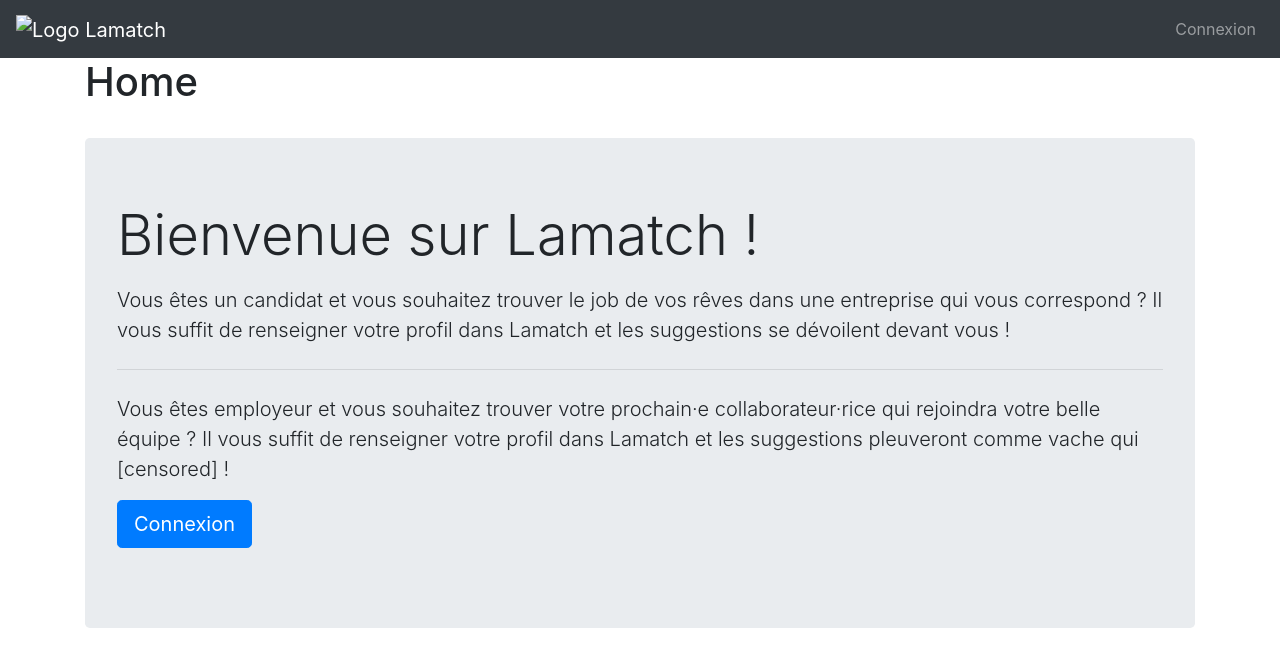
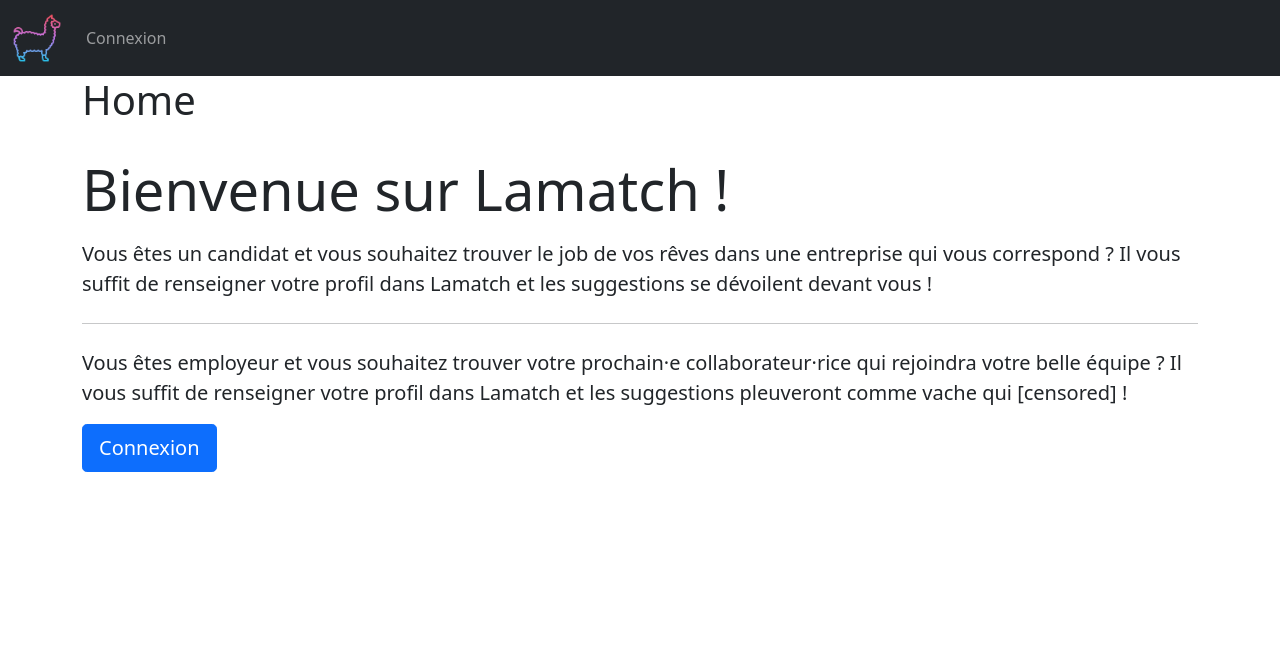
Before and after one commit to Fl0-dev/Lamatch, a Symfony app: template templates/main/home.html.twig in a window 1280 px wide. Shown: the top 667 px of the page. Run offline with Twig, Linux system fonts and the light colour scheme; the template is opened without the code that fills it, so the values that code supplies are empty; some libraries are stand-ins or nearby versions.

Commit message:
Passage sur Bootstrap 5 (arg!) fix route si admin lors du login

```diff
--- a/src/Controller/MainController.php
+++ b/src/Controller/MainController.php
@@ -23,7 +23,9 @@
     {
         //récupération de l'utilisateur
         $user = $this->getUser();
-
+        if ($user->getType()==null){
+            return $this->render('main/accueil.html.twig');
+        }
         //si première connexion
         if ($user->getType()==true && $user->getCandidat()==null){//si candidat
             return $this->redirectToRoute('candidat_ajout');
--- a/src/Entity/User.php
+++ b/src/Entity/User.php
@@ -53,7 +53,7 @@
     private $dateModiff;
 
     /**
-     * @ORM\Column(type="boolean")
+     * @ORM\Column(type="boolean",nullable=true)
      */
     private $type;
 
--- a/templates/base.html.twig
+++ b/templates/base.html.twig
@@ -7,23 +7,24 @@
           lang="fr">
     <meta http-equiv="X-UA-Compatible" content="ie=edge">
     <title>{% block title %}Lamatch{% endblock %}</title>
-    <link rel="icon" href="#">
-    <link rel="stylesheet" href="https://maxcdn.bootstrapcdn.com/bootstrap/4.0.0/css/bootstrap.min.css"
-          integrity="sha384-Gn5384xqQ1aoWXA+058RXPxPg6fy4IWvTNh0E263XmFcJlSAwiGgFAW/dAiS6JXm"
-          crossorigin="anonymous">
-    <link rel="stylesheet" href="https://cdn.jsdelivr.net/npm/bootstrap-icons@1.5.0/font/bootstrap-icons.css">
-    <link rel="stylesheet" href="#">
+    <link rel="icon" href="https://lamacompta.co/wp-content/themes/oceanwp_child/assets/images/logo-lamacompta-icono.svg" sizes="32x32">
+
+    <link href="https://cdn.jsdelivr.net/npm/bootstrap@5.1.0/dist/css/bootstrap.min.css" rel="stylesheet"
+          integrity="sha384-KyZXEAg3QhqLMpG8r+8fhAXLRk2vvoC2f3B09zVXn8CA5QIVfZOJ3BCsw2P0p/We" crossorigin="anonymous">
+    <link rel="stylesheet" href="#" type="text/css">
+
 </head>
 <body>
 <header>
     {# ------------------------ NavBar ------------------- #}
     <nav class="navbar navbar-expand-lg navbar-dark bg-dark">
-        <a class="navbar-brand" href="{{ path('home') }}"><img src="#" class="logonavbar"  alt="Logo Lamatch"></a>
-        <button class="navbar-toggler " type="button" data-toggle="collapse" data-target="#navbarNav" aria-controls="navbarNav" aria-expanded="false" aria-label="Toggle navigation">
+        <div class="container-fluid">
+            <a class="navbar-brand" href="{{ path('home') }}"><img src="{{ asset('utils/llama.png') }}" width="50px" class="logonavbar"  alt="Logo Lamatch"></a>
+            <button class="navbar-toggler" type="button" data-bs-toggle="collapse" data-bs-target="#navbarNav" aria-controls="navbarNav" aria-expanded="false" aria-label="Toggle navigation">
                 <span class="navbar-toggler-icon"></span>
             </button>
             <div class="collapse navbar-collapse" id="navbarNav">
-            <ul class="navbar-nav ml-auto">
+                <ul class="navbar-nav float-end">
                     {% set chemin = app.request.get('_route') %}
                     {% if app.user %}
                     <li class="nav-item {% if chemin  == 'accueil' %}active{% endif %}">
@@ -50,7 +51,7 @@
                     {% endif %}
                 </ul>
             </div>
-
+        </div>
     </nav>
 </header>
 {# ------------------------ Message flash ------------------- #}
@@ -67,5 +68,8 @@
         {% block body %}{% endblock %}
     </section>
 </main>
+<script src="https://cdn.jsdelivr.net/npm/bootstrap@5.0.2/dist/js/bootstrap.bundle.min.js"
+        integrity="sha384-MrcW6ZMFYlzcLA8Nl+NtUVF0sA7MsXsP1UyJoMp4YLEuNSfAP+JcXn/tWtIaxVXM"
+        crossorigin="anonymous"></script>
 </body>
 </html>
```
Also changed, not shown: src/Form/CandidatType.php (+4 -3 lines), public/utils/llama.png (added), 1 other file. Lines whose indentation alone changed are shown as unchanged.
